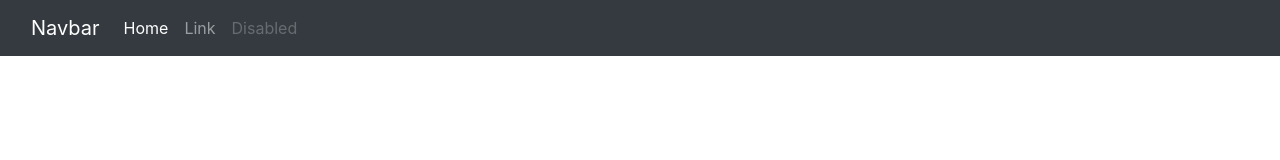
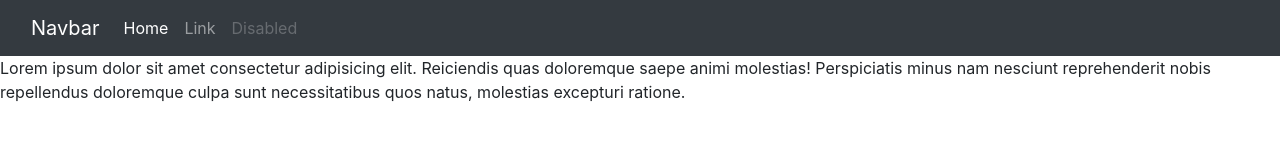
Before and after one commit to negro3620/VIAJES-CHILE, a plain HTML site: page index.html in a window 1280 px wide. Drawn offline with nearby package versions, Linux system fonts and the light colour scheme.

Commit message:
creacion de header

```diff
--- a/assets/css/style.css
+++ b/assets/css/style.css
@@ -1,3 +1,8 @@
+html{
+    scroll-behavior: smooth;
+}
+
+
 body{
     padding: 0;
     margin: 0;
--- a/index.html
+++ b/index.html
@@ -34,6 +34,9 @@
           </div>
         </div>
       </nav>
+      <header>
+       <p>Lorem ipsum dolor sit amet consectetur adipisicing elit. Reiciendis quas doloremque saepe animi molestias! Perspiciatis minus nam nesciunt reprehenderit nobis repellendus doloremque culpa sunt necessitatibus quos natus, molestias excepturi ratione.</p>
+      </header>
 
 
 
```
